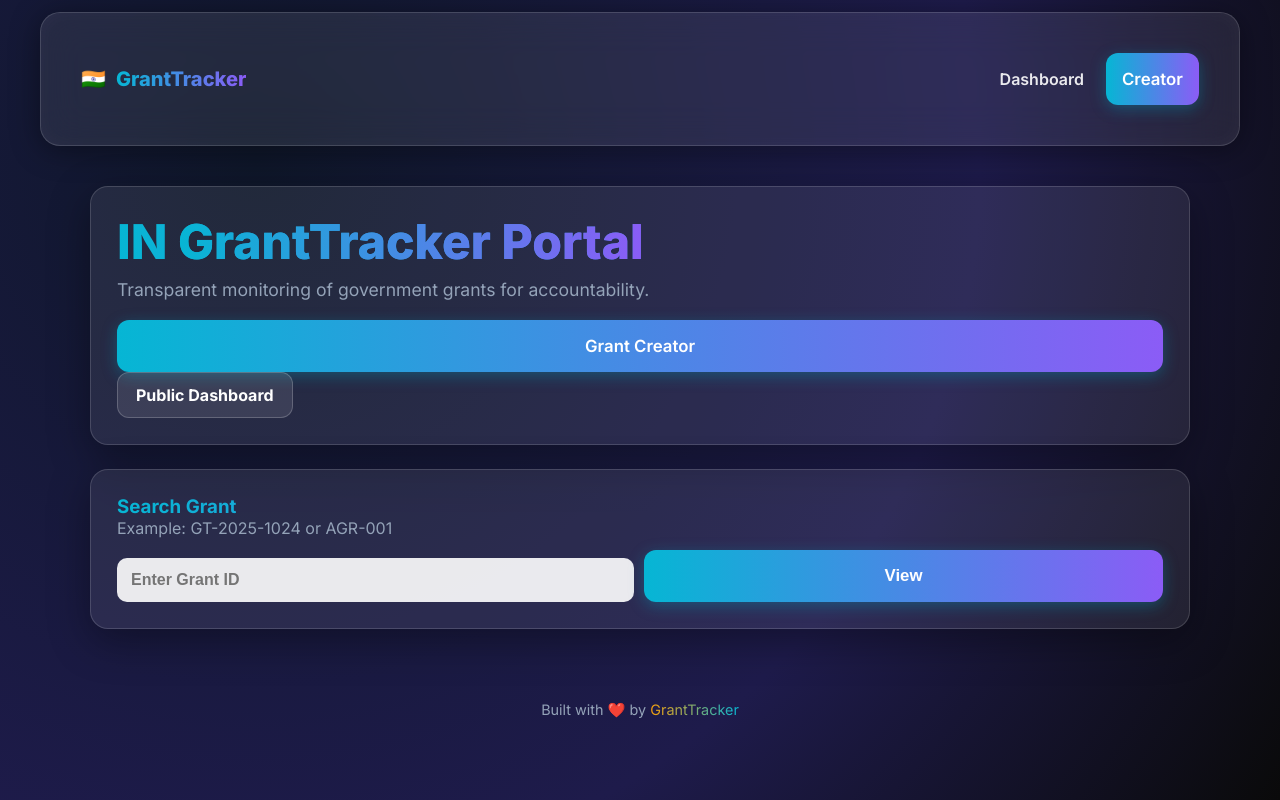
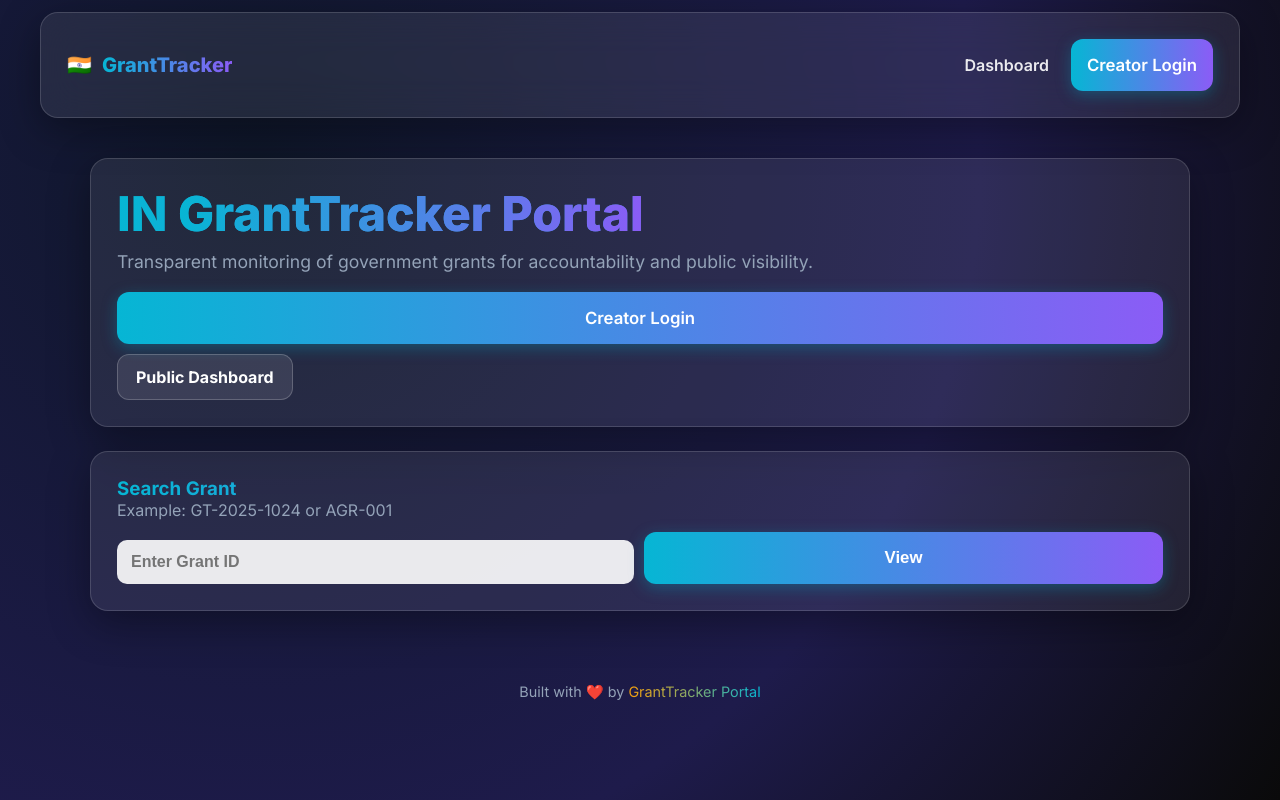
Before and after one commit to mamothai/grant-tracker-frontend, a React (Vite) app: page / in a window 1280 px wide. Built offline with nearby package versions, Linux system fonts and the light colour scheme.

Commit message:
fix: clean App.jsx imports, auth, and classes

```diff
--- a/src/App.jsx
+++ b/src/App.jsx
@@ -1,19 +1,24 @@
 import { Routes, Route, Navigate, Link } from "react-router-dom";
+import { useEffect, useState } from "react";
+
 import GrantSectorChart from "./components/GrantSectorChart.jsx";
 import CreateGrant from "./createGrant.jsx";
 import GovLogin from "./GovLogin.jsx";
 import GovDashboard from "./GovDashboard.jsx";
 import PublicView from "./PublicView.jsx";
 import SectorDetails from "./pages/SectorDetails.jsx";
+import CreatorLogin from "./CreatorLogin.jsx";
+
 import "./App.css";
 
-const App = () => {
+export default function App() {
   return (
-    <div className="site-bg">
+    <div>
       <Navbar />
       <Routes>
         <Route path="/" element={<Home />} />
         <Route path="/chart" element={<GrantSectorChart />} />
+        <Route path="/creator-login" element={<CreatorLogin />} />
         <Route path="/create-grant" element={<CreateGrant />} />
         <Route path="/gov-login" element={<GovLogin />} />
         <Route path="/gov-dashboard" element={<GovDashboard />} />
@@ -24,22 +29,61 @@ const App = () => {
       <Footer />
     </div>
   );
+}
+
+/* ---------- NAVBAR (reads auth safely) ---------- */
+function Navbar() {
+  const [isCreator, setIsCreator] = useState(false);
+
+  useEffect(() => {
+    try {
+      setIsCreator(localStorage.getItem("creatorAuth") === "true");
+    } catch {
+      setIsCreator(false);
+    }
+  }, []);
+
+  const logout = () => {
+    try {
+      localStorage.removeItem("creatorAuth");
+    } catch {}
+    window.location.href = "/";
   };
 
-const Navbar = () => (
-  <header className="nav glass fade-in">
+  return (
+    <header className="nav glassy fade-in">
       <Link to="/" className="brand">
         <span className="flag">🇮🇳</span>
         <span className="brand-text">GrantTracker</span>
       </Link>
+
       <nav className="nav-links">
-      <Link to="/chart" className="nav-link">Dashboard</Link>
-      <Link to="/create-grant" className="btn btn-primary btn-sm">Creator</Link>
+        <Link to="/chart" className="nav-link">
+          Dashboard
+        </Link>
+
+        {isCreator ? (
+          <>
+            <Link to="/create-grant" className="btn btn-primary">
+              Create Grant
+            </Link>
+            <button className="btn btn-ghost" style={{ marginLeft: 8 }} onClick={logout}>
+              Logout
+            </button>
+          </>
+        ) : (
+          <Link to="/creator-login" className="btn btn-primary">
+            Creator Login
+          </Link>
+        )}
       </nav>
     </header>
   );
+}
 
-const Home = () => (
+/* ---------- HOME ---------- */
+function Home() {
+  return (
     <main className="container hero fade-up">
       <div className="glassy hero-card float-up">
         <h1 className="hero-title">
@@ -47,11 +91,15 @@ const Home = () => (
           <span className="gradient">GrantTracker Portal</span>
         </h1>
         <p className="hero-sub">
-        Transparent monitoring of government grants for accountability.
+          Transparent monitoring of government grants for accountability and public visibility.
         </p>
-      <div className="cta-row">
-        <Link to="/create-grant" className="btn btn-primary">Grant Creator</Link>
-        <Link to="/chart" className="btn btn-ghost">Public Dashboard</Link>
+        <div className="cta-row" style={{ display: "flex", gap: 10, flexWrap: "wrap" }}>
+          <Link to="/creator-login" className="btn btn-primary">
+            Creator Login
+          </Link>
+          <Link to="/chart" className="btn btn-ghost">
+            Public Dashboard
+          </Link>
         </div>
       </div>
 
@@ -63,7 +111,8 @@ const Home = () => (
           <button
             className="btn btn-primary"
             onClick={() => {
-            const id = document.getElementById("public-id").value.trim();
+              const el = document.getElementById("public-id");
+              const id = (el?.value || "").trim();
               if (!id) return alert("Please enter a grant ID");
               window.location.href = `/view/${encodeURIComponent(id)}`;
             }}
@@ -74,13 +123,15 @@ const Home = () => (
       </div>
     </main>
   );
+}
 
-const Footer = () => (
+/* ---------- FOOTER ---------- */
+function Footer() {
+  return (
     <footer className="footer fade-in">
       <p>
-      Built with ❤️ by <span className="gradient-ink">GrantTracker</span>
+        Built with ❤️ by <span className="gradient-ink">GrantTracker Portal</span>
       </p>
     </footer>
   );
-
-export default App;
+}
```
Lines whose indentation alone changed are shown as unchanged.
